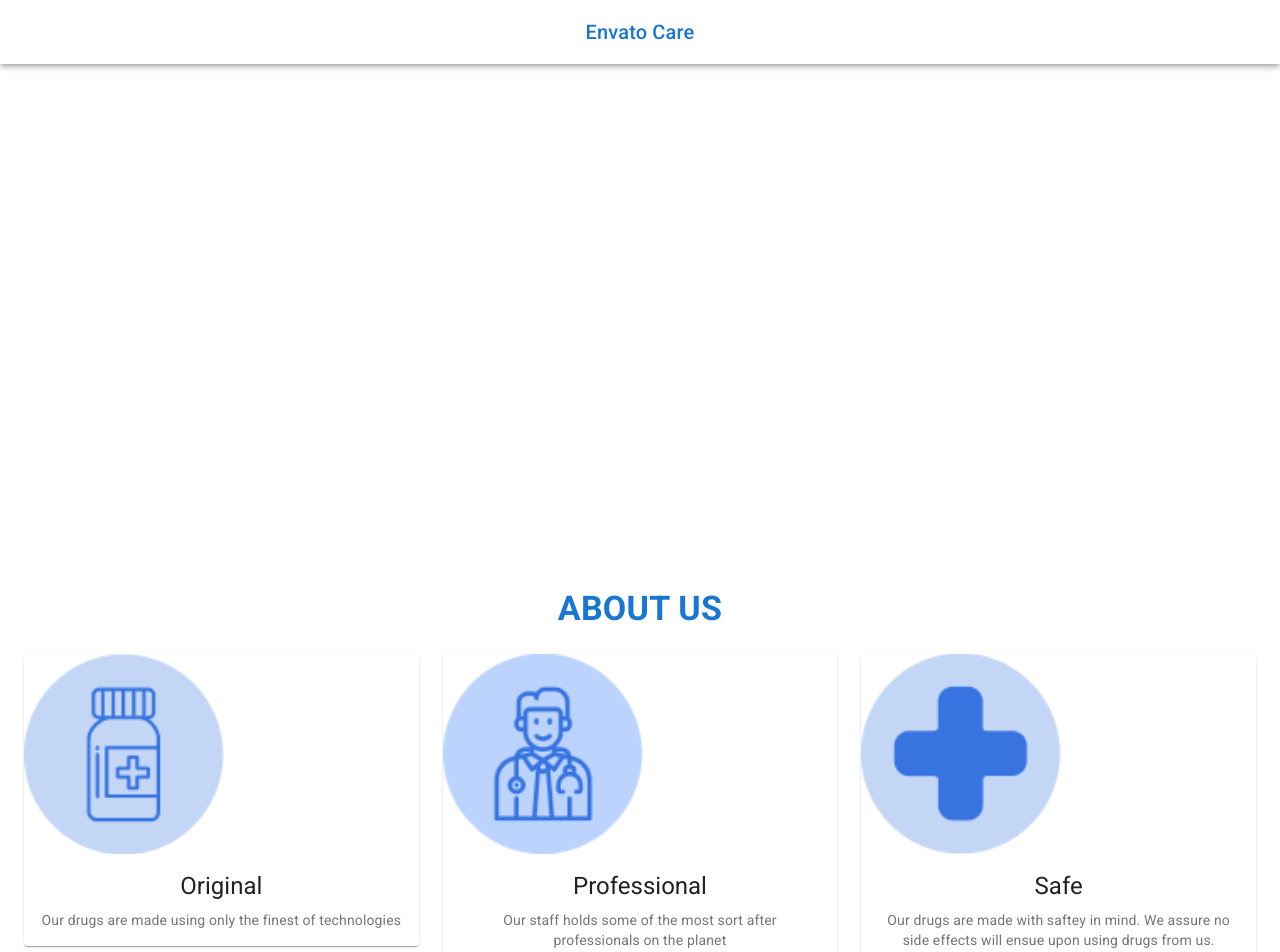
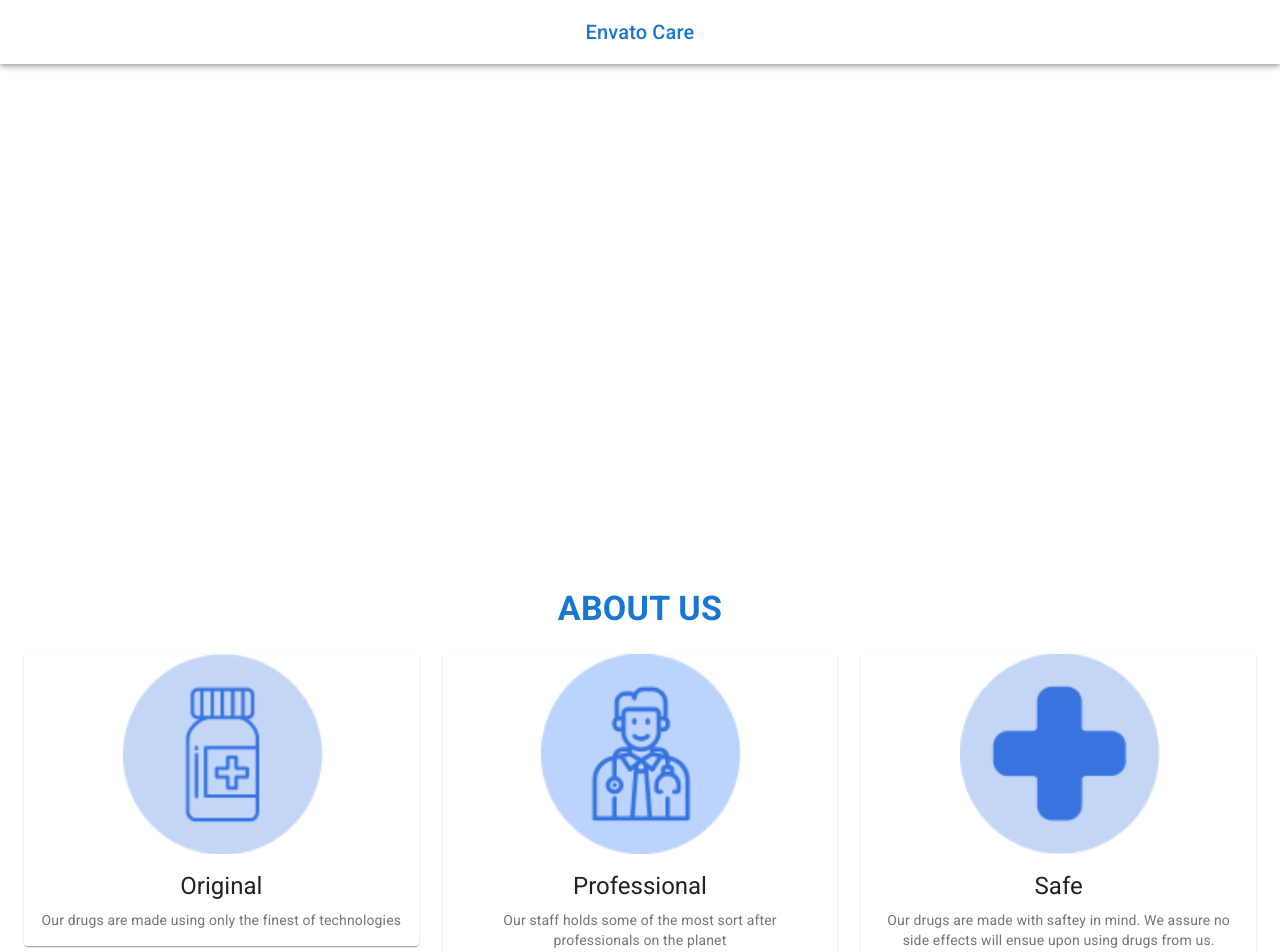
Before and after one commit to Darc99/healthy-pharma, a React (Create React App) app: page / in a window 1280 px wide. Shown: the top 952 px of the page. Built offline with nearby package versions, Linux system fonts and the light colour scheme.

Commit message:
styling images

```diff
--- a/src/pages/About/About.jsx
+++ b/src/pages/About/About.jsx
@@ -26,7 +26,8 @@ const useStyles = makeStyles((theme) => ({
   },
   media: {
     width: 200,
-    height: 200
+    height: 200,
+    marginLeft: "25%"
   },
   aboutBelow: {
     paddingTop: theme.spacing(4)
```
